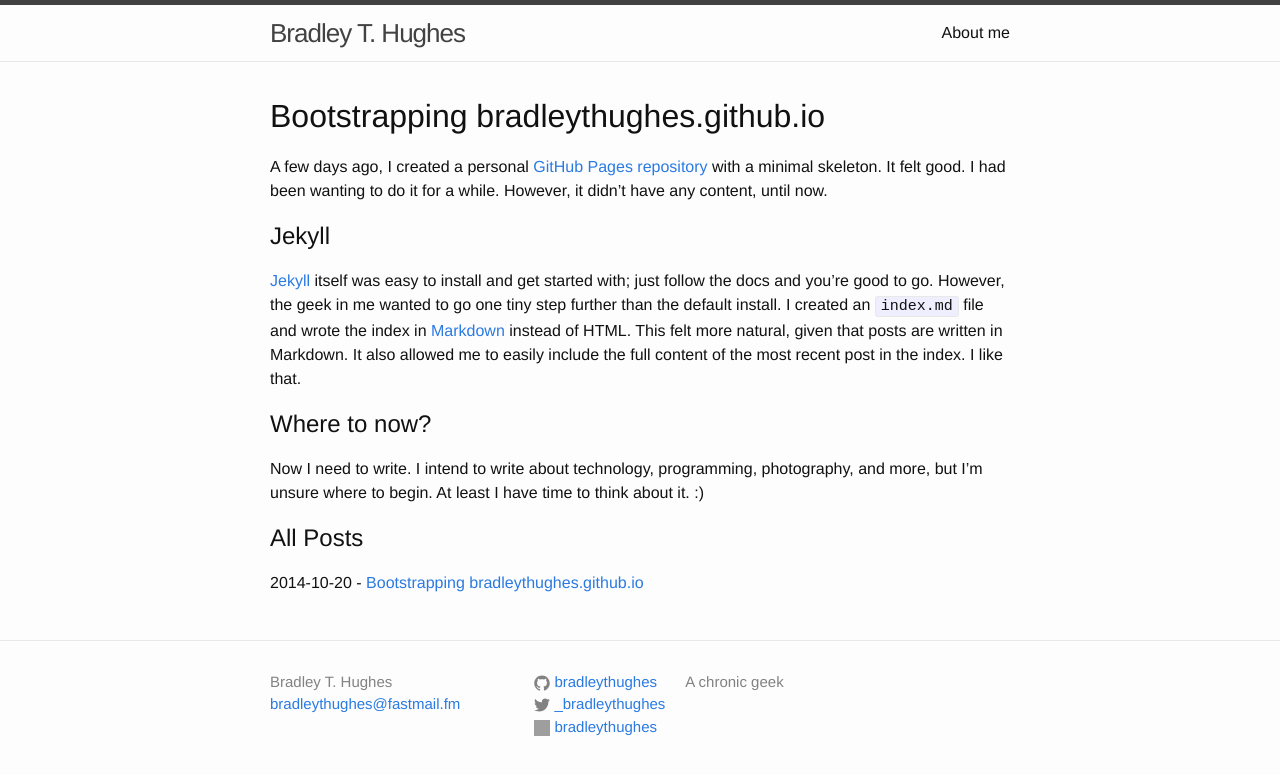
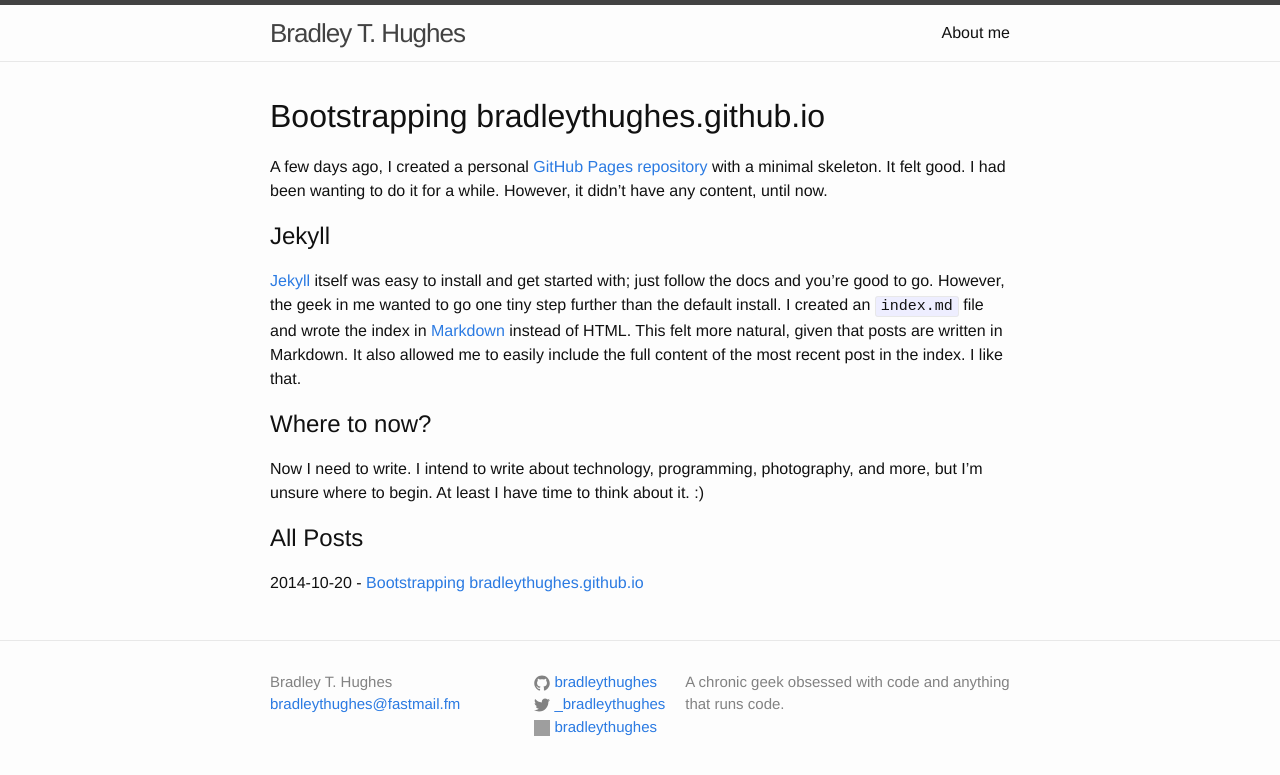
Before and after one commit to bradleythughes/bradleythughes.github.io, a Jekyll site: the page built from index.md, in a window 1280 px wide. Shown: the top 775 px of the page. Built offline with Jekyll 4.4.1, drawn with Linux system fonts in a browser that asks for light colours; grey boxes are pictures that could not be loaded.

Commit message:
A slightly longer description for the footer

```diff
--- a/_config.yml
+++ b/_config.yml
@@ -2,7 +2,7 @@
 title: Bradley T. Hughes
 email: bradleythughes@fastmail.fm
 description: >
-  A chronic geek
+  A chronic geek obsessed with code and anything that runs code.
 baseurl: ""
 url: "http://bradleythughes.github.io"
 twitter_username: _bradleythughes
```
